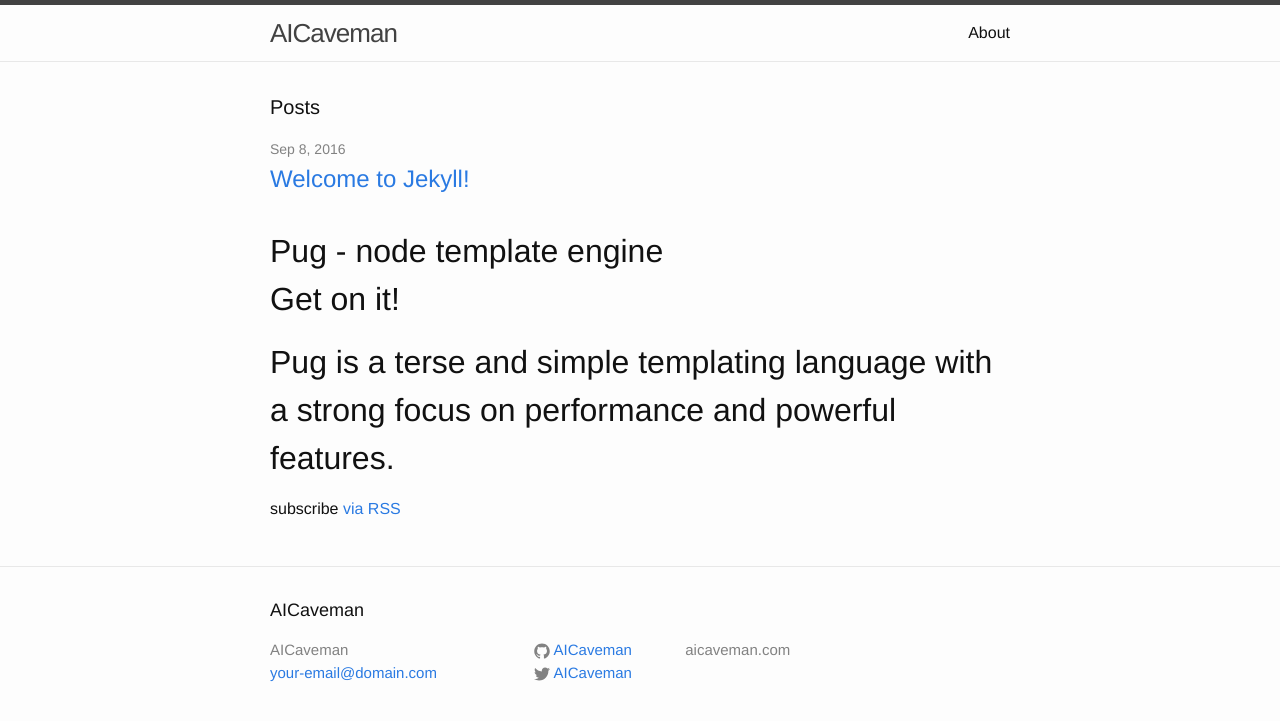
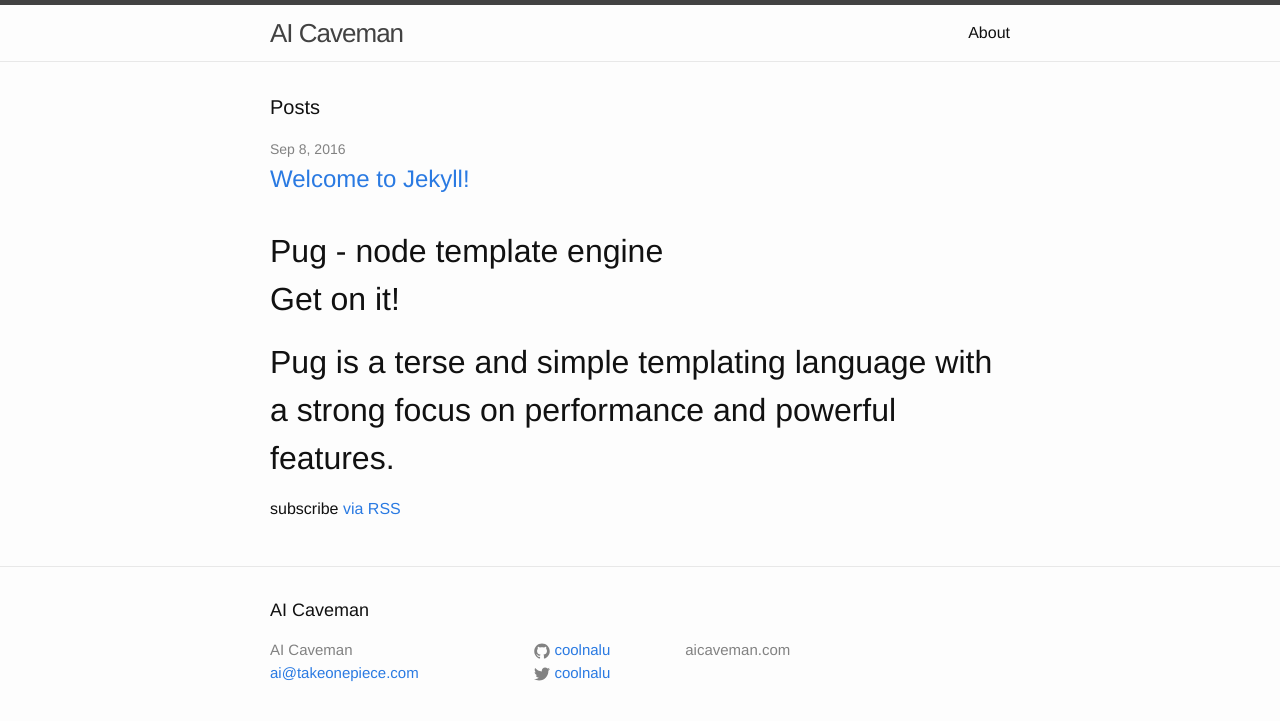
Before and after one commit to AICaveman/aicaveman.github.io, a Jekyll site: the page built from index.html, in a window 1280 px wide. Shown: the top 721 px of the page. Built offline with Jekyll 4.4.1, drawn with Linux system fonts in a browser that asks for light colours.

Commit message:
minor fix

```diff
--- a/_config.yml
+++ b/_config.yml
@@ -13,14 +13,14 @@
 # you will see them accessed via {{ site.title }}, {{ site.email }}, and so on.
 # You can create any custom variable you would like, and they will be accessible
 # in the templates via {{ site.myvariable }}.
-title: AICaveman
-email: your-email@domain.com
+title: AI Caveman
+email: ai@takeonepiece.com
 description: > # this means to ignore newlines until "baseurl:"
   aicaveman.com
 baseurl: "" # the subpath of your site, e.g. /blog
 url: "https://nirgn975.github.io/AICaveman" # the base hostname & protocol for your site
-twitter_username: AICaveman
-github_username:  AICaveman
+twitter_username: coolnalu
+github_username: coolnalu
 
 # Build settings
 markdown: kramdown
```
